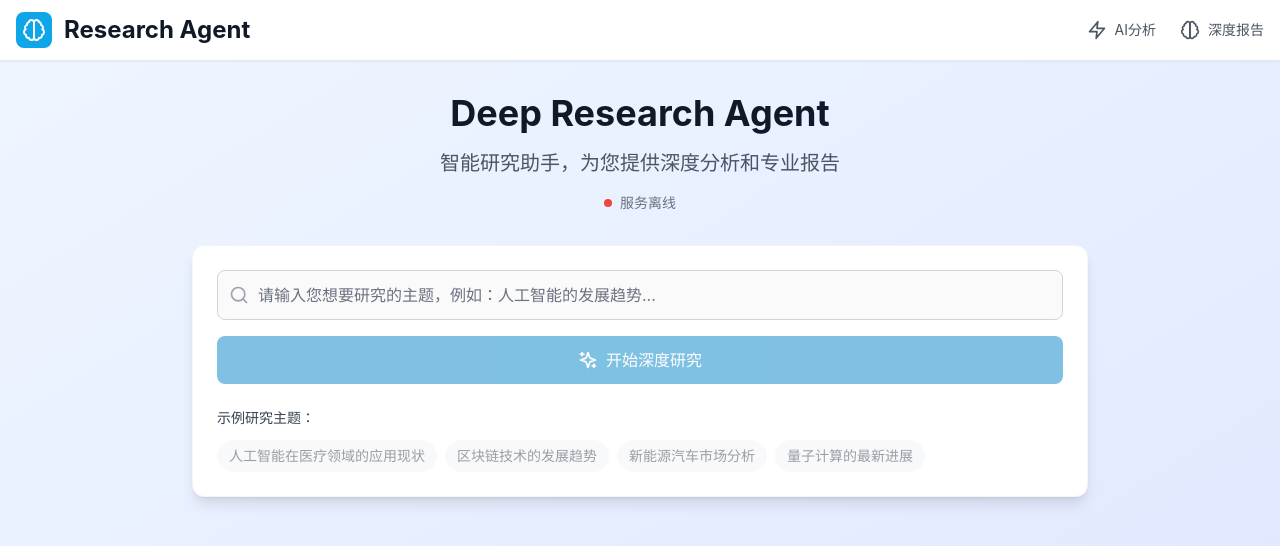
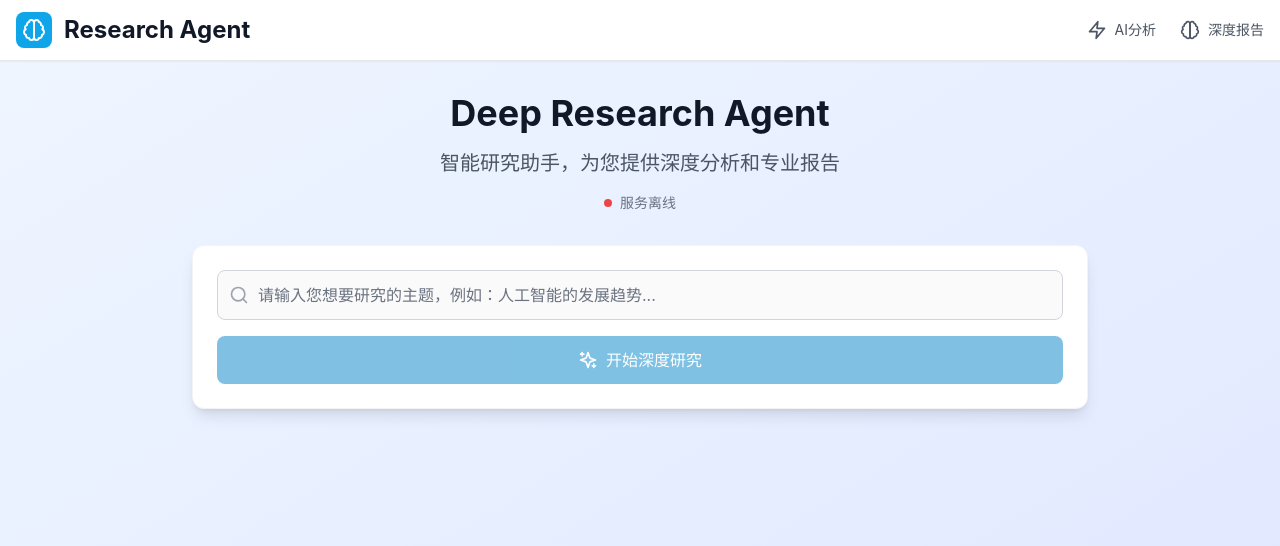
Before and after one commit to 849261680/open-deep-research, a React (Create React App) app in the folder frontend/: page / in a window 1280 px wide. Shown: the top 546 px of the page. Built offline with nearby package versions, Linux system fonts and the light colour scheme; no server answers.

Commit message:
移除示例研究主题
- 删除搜索表单中的示例主题显示
- 简化界面，只保留搜索输入框和提交按钮

```diff
--- a/frontend/src/components/SearchForm.js
+++ b/frontend/src/components/SearchForm.js
@@ -28,16 +28,6 @@ const SearchForm = ({ onSubmit, isLoading, disabled = false }) => {
     }
   };
 
-  const exampleQueries = [
-    '人工智能在医疗领域的应用现状',
-    '区块链技术的发展趋势',
-    '新能源汽车市场分析',
-    '量子计算的最新进展'
-  ];
-
-  const handleExampleClick = (example) => {
-    setQuery(example);
-  };
 
   return (
     <div className="bg-white rounded-xl shadow-lg p-6 border border-gray-100">
@@ -66,21 +56,6 @@ const SearchForm = ({ onSubmit, isLoading, disabled = false }) => {
         </button>
       </form>
 
-      <div className="mt-6">
-        <h3 className="text-sm font-medium text-gray-700 mb-3">示例研究主题：</h3>
-        <div className="flex flex-wrap gap-2">
-          {exampleQueries.map((example, index) => (
-            <button
-              key={index}
-              onClick={() => handleExampleClick(example)}
-              disabled={isLoading || disabled}
-              className="px-3 py-1.5 text-sm bg-gray-100 text-gray-700 rounded-full hover:bg-gray-200 focus:outline-none focus:ring-2 focus:ring-primary-500 focus:ring-offset-1 disabled:opacity-50 disabled:cursor-not-allowed transition-colors"
-            >
-              {example}
-            </button>
-          ))}
-        </div>
-      </div>
     </div>
   );
 };
```
